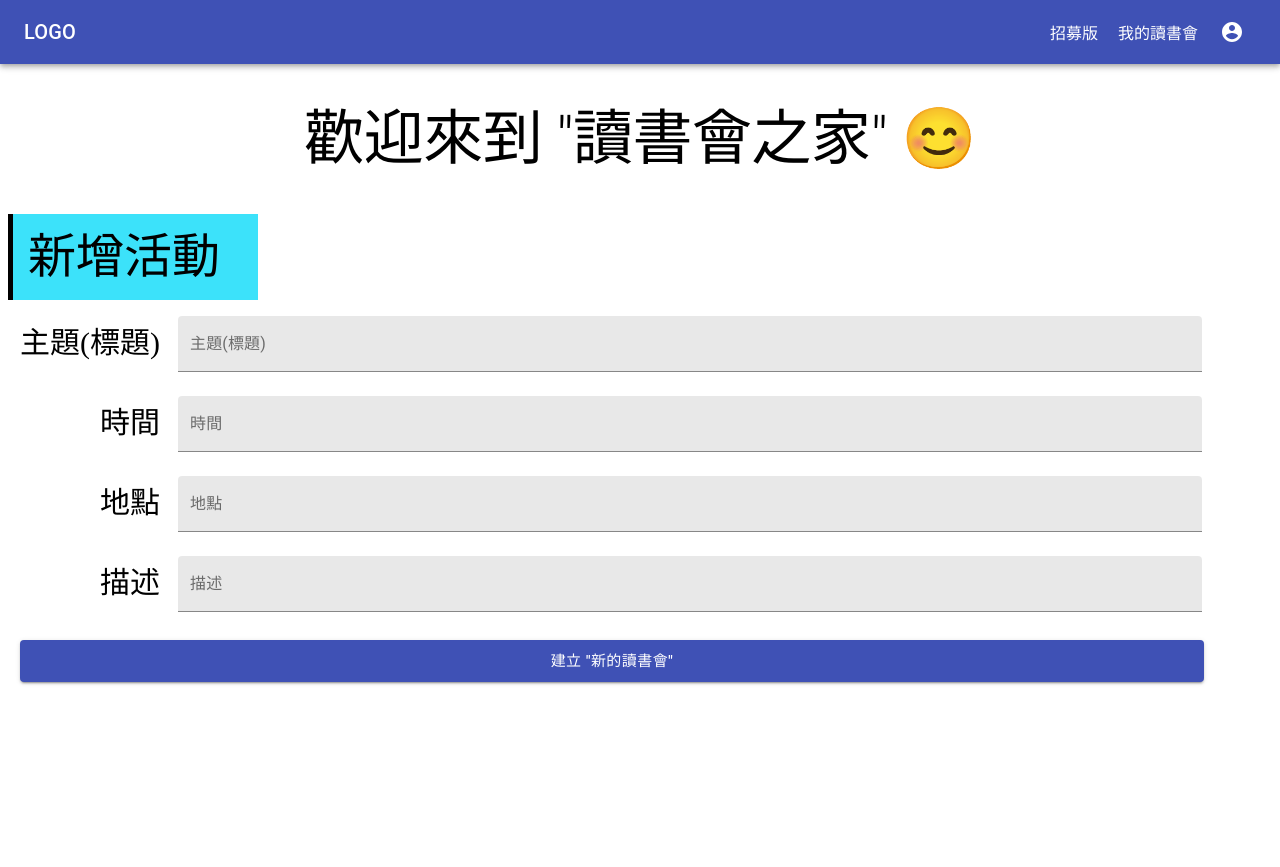
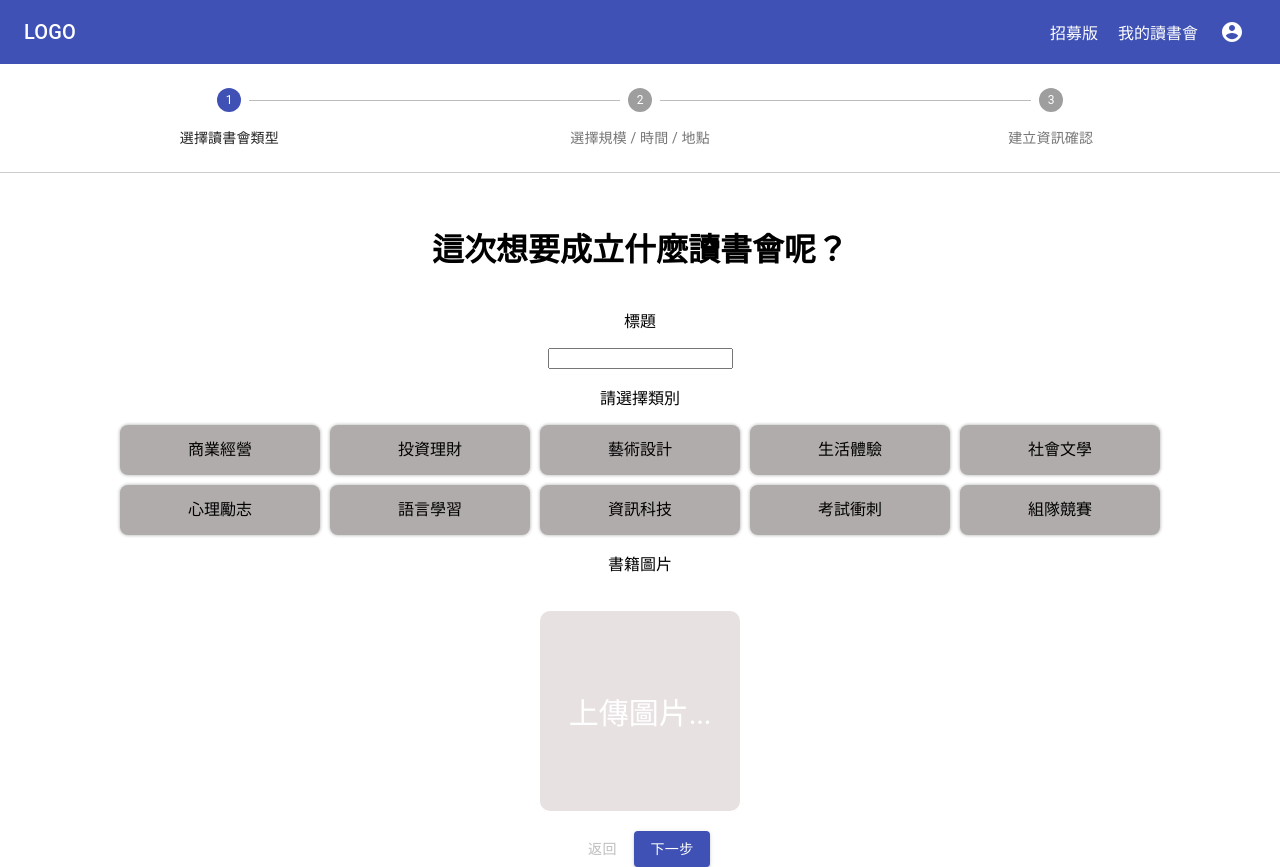
Before and after one commit to andrew781026/D-D_read_book_meeting, a React (Create React App) app in the folder web/: page /D-D_read_book_meeting/create in a window 1280 px wide. Before the commit the page ends 800 px from the top, so only its background shows below. Built offline with nearby package versions, Linux system fonts and the light colour scheme.

Commit message:
[web] 將 "新增讀書會" 的頁面調整成 Create.js

```diff
--- a/web/src/routes/routesConfig.js
+++ b/web/src/routes/routesConfig.js
@@ -12,12 +12,16 @@ const routes = [
         component: React.lazy(() => import('../views/list/List'))
     },
     {
+        path: "/create",
+        component: React.lazy(() => import('../views/create/Create'))
+    },
+    {
         path: "/loading",
         component: React.lazy(() => import('../views/loading/Loading'))
     },
     {
         path: "*",
-        component: lazyImport(import('../views/home/Home'), 1000)
+        component: lazyImport(import('../views/home/Home'), 1000) // 控制最小載入時間
     },
 ]
 
--- /dev/null
+++ b/web/src/views/create/Create.js
@@ -0,0 +1,15 @@
+import TopNavBar from "../home/TopNavBar";
+import CreateContent from "./CreateContent";
+
+const CreateEvent = () => (
+    <div className="App">
+        <header>
+            <TopNavBar/>
+        </header>
+        <main>
+            <CreateContent/>
+        </main>
+    </div>
+);
+
+export default CreateEvent;
--- /dev/null
+++ b/web/src/views/create/CreateContent.js
@@ -0,0 +1,150 @@
+import Styles from "./CreateContent.module.css";
+import Stepper from '@material-ui/core/Stepper';
+import Step from "@material-ui/core/Step";
+import StepLabel from "@material-ui/core/StepLabel";
+import React from "react";
+import Button from "@material-ui/core/Button";
+
+// react-router
+import {useHistory} from "react-router-dom";
+
+const FirstStep = () => {
+
+    const typeList = [
+        '商業經營',
+        '投資理財',
+        '藝術設計',
+        '生活體驗',
+        '社會文學',
+        '心理勵志',
+        '語言學習',
+        '資訊科技',
+        '考試衝刺',
+        '組隊競賽',
+    ];
+
+    return (
+        <div className={Styles.container}>
+            <h1>這次想要成立什麼讀書會呢？</h1>
+            <p>標題</p>
+            <input type="text"/>
+            <p>請選擇類別</p>
+            <div className={Styles.types}>
+                {
+                    typeList.map((type, index) => (
+                        <div key={index}>
+                            {type}
+                        </div>
+                    ))
+                }
+            </div>
+            <p>書籍圖片</p>
+            <div className={Styles.img}>上傳圖片...</div>
+        </div>
+    )
+}
+
+const SecondStep = () => {
+
+    const typeList = [
+        '商業經營',
+        '投資理財',
+        '藝術設計',
+        '生活體驗',
+        '社會文學',
+        '心理勵志',
+        '語言學習',
+        '資訊科技',
+        '考試衝刺',
+        '組隊競賽',
+    ];
+
+    const Block = ({label,placeholder})=> (
+        <div style={{display:'flex'}}>
+            <p style={{margin:'10px'}}>{label}</p>
+            <input type="text" placeholder={placeholder} />
+        </div>
+    )
+
+    return (
+        <div className={Styles.container}>
+            <h1>填入資訊讓你的成員參考！</h1>
+            <div className={Styles.form}>
+                <Block label="時間" placeholder="未定/上午/中午/下午/晚上"/>
+                <Block label="聚會頻率" placeholder="未定/單次活動/每週一次/..."/>
+                <Block label="地區" placeholder="線上/台北/新北..."/>
+                <Block label="預定人數" placeholder=""/>
+            </div>
+            <Block label="簡介" placeholder=""/>
+            <Block label="標籤" placeholder=""/>
+            <p>輸入最核心的三個標籤 ex.行銷  </p>
+        </div>
+    )
+}
+
+const ThirdStep = () => {
+
+    return (
+        <div className={Styles.container}>
+            <h1>標題:魔球投資學</h1>
+            <h1>類型:商業經營</h1>
+            <h1>時間:上午</h1>
+            <h1>地區:新北</h1>
+            <h1>聚會頻率:每週一次</h1>
+            <h1>預定人數:3</h1>
+            <h1>標籤:股票 . 基金 </h1>
+        </div>
+    )
+}
+
+const Content = () => {
+
+    const history = useHistory();
+    const [activeStep, setActiveStep] = React.useState(0);
+
+    const steps = ['選擇讀書會類型', '選擇規模 / 時間 / 地點', '建立資訊確認'];
+
+    const handleNext = () => {
+
+        if (activeStep === steps.length - 1) history.push("/list");
+        else setActiveStep((prevActiveStep) => prevActiveStep + 1);
+    }
+
+    const handleBack = () => setActiveStep((prevActiveStep) => prevActiveStep - 1);
+
+    const stepContent = activeStep => {
+
+        console.log(activeStep);
+
+        if (activeStep === 0) return <FirstStep/>
+        else if (activeStep === 1) return <SecondStep/>
+        else if (activeStep === 2) return <ThirdStep/>
+        else return <div/>
+    };
+
+    return (
+        <>
+            <Stepper activeStep={activeStep} alternativeLabel>
+                {steps.map((label) => (
+                    <Step key={label}>
+                        <StepLabel>{label}</StepLabel>
+                    </Step>
+                ))}
+            </Stepper>
+            {stepContent(activeStep)}
+            <div className={Styles.btn_wrapper}>
+                <Button
+                    disabled={activeStep === 0}
+                    onClick={handleBack}
+                >
+                    返回
+                </Button>
+                <Button variant="contained" color="primary" onClick={handleNext}>
+                    {activeStep === steps.length - 1 ? '完成' : '下一步'}
+                </Button>
+            </div>
+        </>
+    )
+}
+
+export default Content;
--- /dev/null
+++ b/web/src/views/create/CreateContent.module.css
@@ -0,0 +1,65 @@
+.container {
+    display: flex;
+    flex-direction: column;
+    align-items: center;
+    padding-top: 30px;
+    border-top: 1px solid rgba(0,0,0,0.2);
+}
+
+.btn_wrapper{
+    display: flex;
+    justify-content: center;
+}
+
+.types {
+    display: grid;
+    grid-template-columns: repeat(5, 200px);
+    grid-gap: 10px;
+}
+
+.types > div {
+    line-height: 50px;
+    display: flex;
+    justify-content: center;
+    align-items: center;
+    background-color: #b1acac;
+    border-radius: 8px;
+    box-shadow: 0 0 3px 1px rgba(0,0,0,0.2);
+}
+
+.img{
+    font-size: 30px;
+    color: #ffffff;
+    display: flex;
+    justify-content: center;
+    align-items: center;
+    width: 200px;
+    height: 200px;
+    margin: 20px;
+    background-color: #e7e1e1;
+    border-radius: 10px;
+}
+
+.next {
+    width: 20vw;
+    line-height: 50px;
+    background-color: #b1acac;
+    text-align: center;
+    cursor: pointer;
+    transition: all 0.2s;
+    -webkit-user-select: none;
+}
+
+.next:hover {
+    background-color: #d9d5d5;
+}
+
+.next:active {
+    background-color: #cbc8c8;
+}
+
+.form {
+    display: grid;
+    grid-template-columns: repeat(2, 270px);
+    grid-gap: 10px;
+}
```
